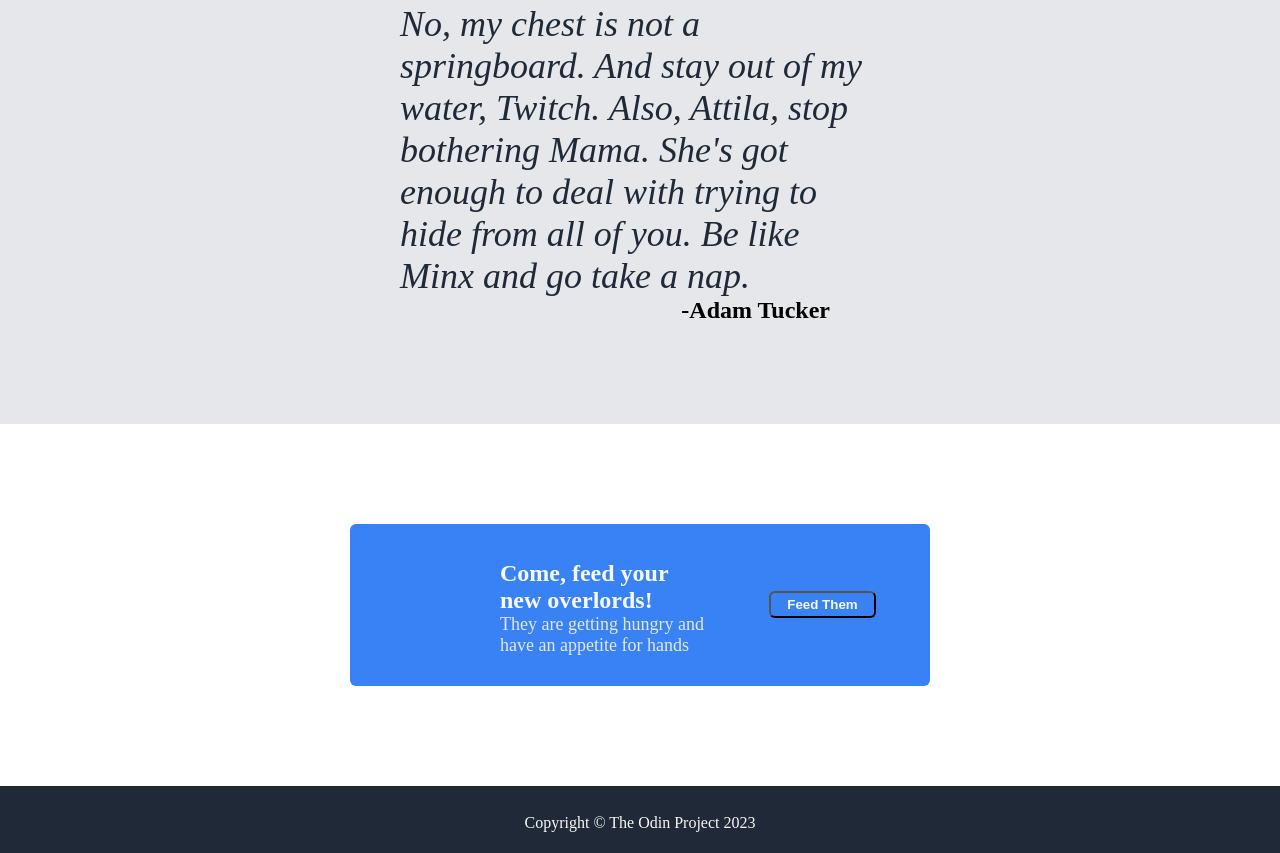
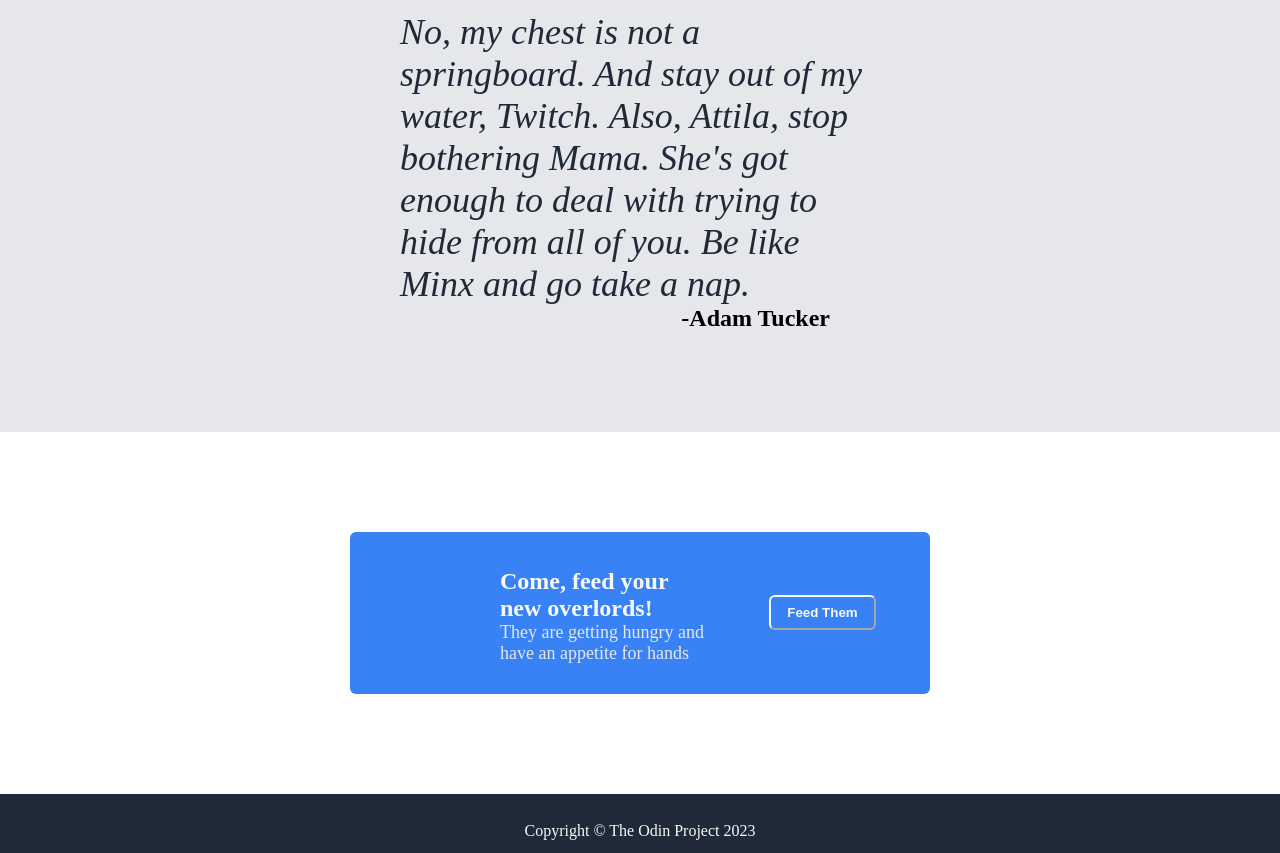
Before and after one commit to ashinard/odin-landing-page, a plain HTML site: page index.html in a window 1280 px wide. Shown: the part 1720-2573 px from the top of the page. Drawn offline with Linux system fonts and the light colour scheme.

Commit message:
Add style to buttons

```diff
--- a/styles.css
+++ b/styles.css
@@ -66,8 +66,10 @@
     padding: 4px 16px;
     background-color: #3882f6;
     border-radius: 6px;
+    border-color: #3882f6;
     color: #F9FAF8;
     font-weight: bold;
+    padding: 8px 16px;
     }
 
     .picture {
@@ -175,6 +177,11 @@
    #text-box > p {
     margin-top: 0px;
    }
+
+   #subscribe > button {
+   padding: 8px 16px;
+   border-color: #F9FAF8;
+   }
    .footer {
     text-align: center;
     background-color: #1F2937;
```
